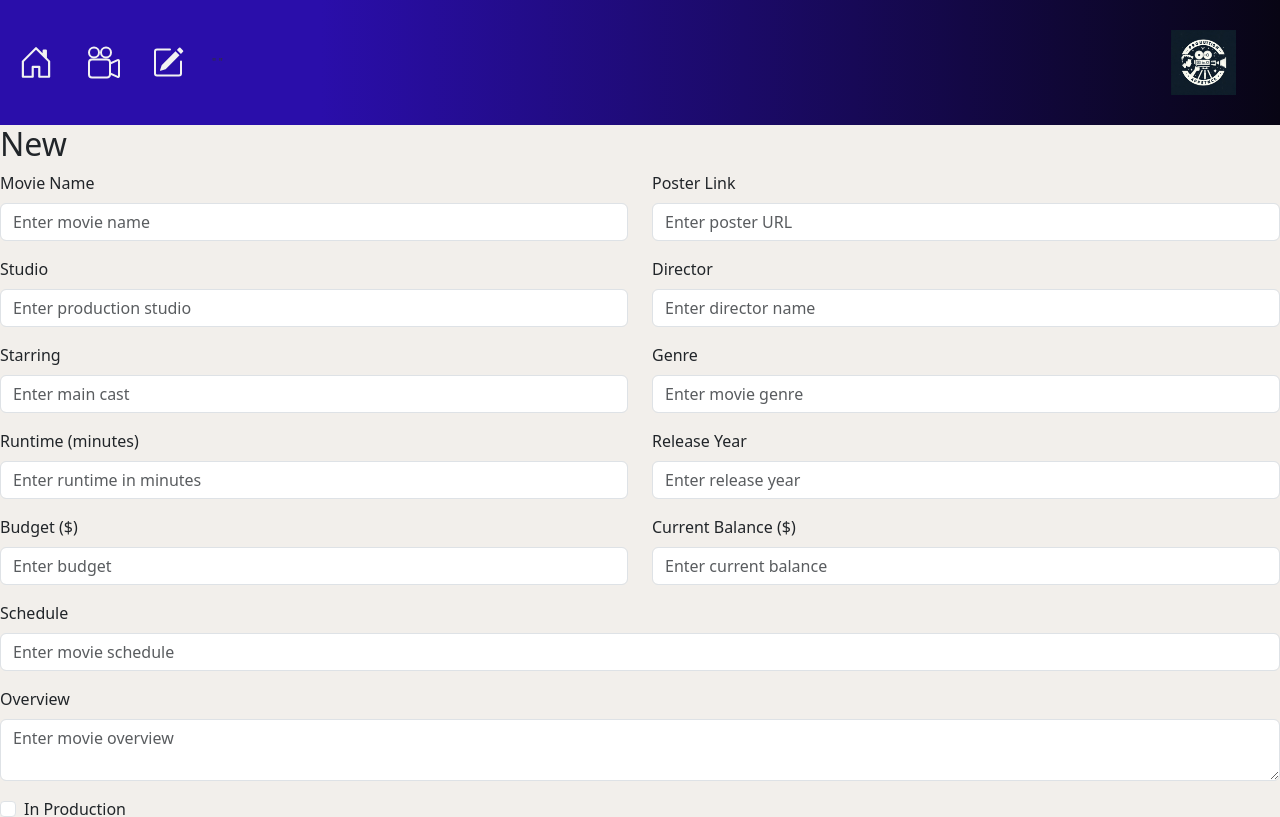
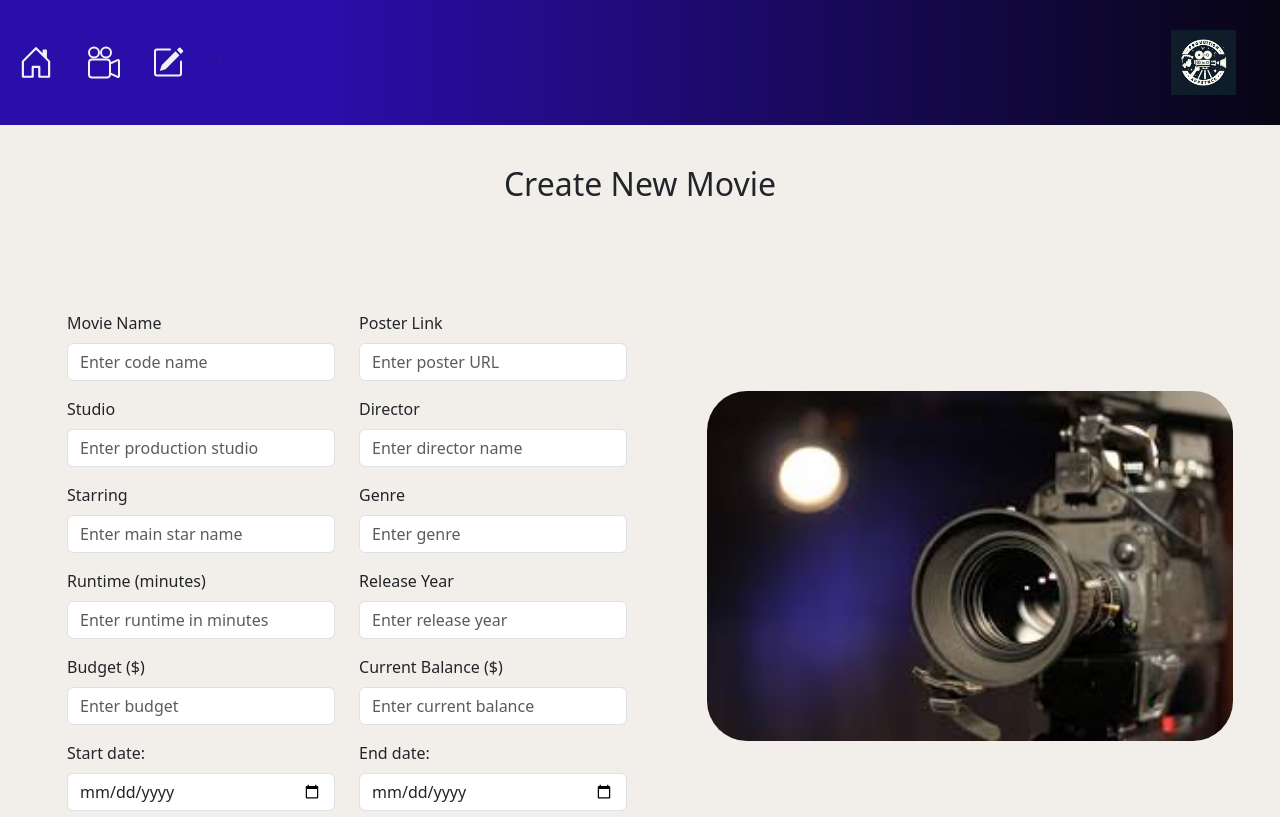
Before and after one commit to da314jones/single-resource-app-front--end, a React (Vite) app: page /movies/new in a window 1280 px wide. Shown: the top 817 px of the page. Built offline with nearby package versions, Linux system fonts and the light colour scheme; no server answers.

Commit message:
working on new comp

```diff
--- /dev/null
+++ b/src/Pages/New.css
@@ -0,0 +1,22 @@
+h2 {
+    text-align: center;
+    padding-top: 40px;
+    padding-bottom: 20px;
+}
+
+.form-container {
+    display: flex;
+    justify-content: center;
+    padding: 30px;
+    margin-bottom: 200px;
+}
+form {
+    padding: 20px;
+    width: 600px;
+}
+
+.form-container img {
+    margin: 100px 0px;
+    height: 350px;
+    border-radius: 40px;
+}
--- a/src/Pages/New.jsx
+++ b/src/Pages/New.jsx
@@ -1,12 +1,18 @@
 import MovieNewForm from "../component/MovieNewForm";
+import "./New.css"
 
 function New() {
 
   return (
-    <div className="New">
-      <h2>New</h2>
-      <MovieNewForm />
-    </div>
+    <>
+      <h2>Create New Movie</h2>
+        <div className="form-container">
+          <MovieNewForm />
+      <div className="form-container">
+        <img src="/right-angle.png" alt="right angle camera view" />
+        </div>
+      </div>
+    </>
   );
 }
 
--- /dev/null
+++ b/src/component/MovieNewForm.css
@@ -0,0 +1,3 @@
+.form-container {
+    /* display: flex; */
+}
--- a/src/component/MovieNewForm.jsx
+++ b/src/component/MovieNewForm.jsx
@@ -52,8 +52,13 @@ export default function MovieNewForm() {
     addMovie();
   };
 
+  const handleCancel = () => {
+
+  }
+
   return (
-    <Form noValidate onSubmit={handleSubmit}>
+    <div className="form-container">
+          <Form noValidate onSubmit={handleSubmit}>
       <Row className="mb-3">
         <Form.Group as={Col} controlId="formGridMovieName">
           <Form.Label>Movie Name</Form.Label>
@@ -61,7 +66,7 @@ export default function MovieNewForm() {
             required
             name="movie_name"
             type="text"
-            placeholder="Enter movie name"
+            placeholder="Enter code name"
             onChange={handleInputChange}
           />
         </Form.Group>
@@ -105,7 +110,7 @@ export default function MovieNewForm() {
           <Form.Control
             name="staring"
             type="text"
-            placeholder="Enter main cast"
+            placeholder="Enter main star name"
             onChange={handleInputChange}
           />
         </Form.Group>
@@ -115,7 +120,7 @@ export default function MovieNewForm() {
           <Form.Control
             name="genre"
             type="text"
-            placeholder="Enter movie genre"
+            placeholder="Enter genre"
             onChange={handleInputChange}
           />
         </Form.Group>
@@ -164,23 +169,32 @@ export default function MovieNewForm() {
           />
         </Form.Group>
       </Row>
-
-      <Form.Group className="mb-3" controlId="formGridSchedule">
-        <Form.Label>Schedule</Form.Label>
+      <Row className="mb-3">
+      <Form.Group as={Col} controlId="formGridSchedule">
+        <Form.Label>Start date:</Form.Label>
         <Form.Control
           name="schedule"
-          type="text"
-          placeholder="Enter movie schedule"
+          type="date"
+          placeholder="Start date"
           onChange={handleInputChange}
         />
       </Form.Group>
-
+      <Form.Group as={Col} controlId="formGridSchedule">
+        <Form.Label>End date:</Form.Label>
+        <Form.Control
+          name="schedule"
+          type="date"
+          placeholder="End date"
+          onChange={handleInputChange}
+        />
+      </Form.Group>
+      </Row>
       <Form.Group className="mb-3" controlId="formGridOverview">
         <Form.Label>Overview</Form.Label>
         <Form.Control
           as="textarea"
           name="overview"
-          placeholder="Enter movie overview"
+          placeholder="Enter overview description"
           onChange={handleInputChange}
         />
       </Form.Group>
@@ -198,6 +212,9 @@ export default function MovieNewForm() {
       <Button variant="primary" type="submit">
         Create Movie
       </Button>
+      <Button variant="primary" type="">
+Cancel      </Button>
     </Form>
+           </div>
   );
 }
```
Also changed, not shown: public/right-angle.png (added).
